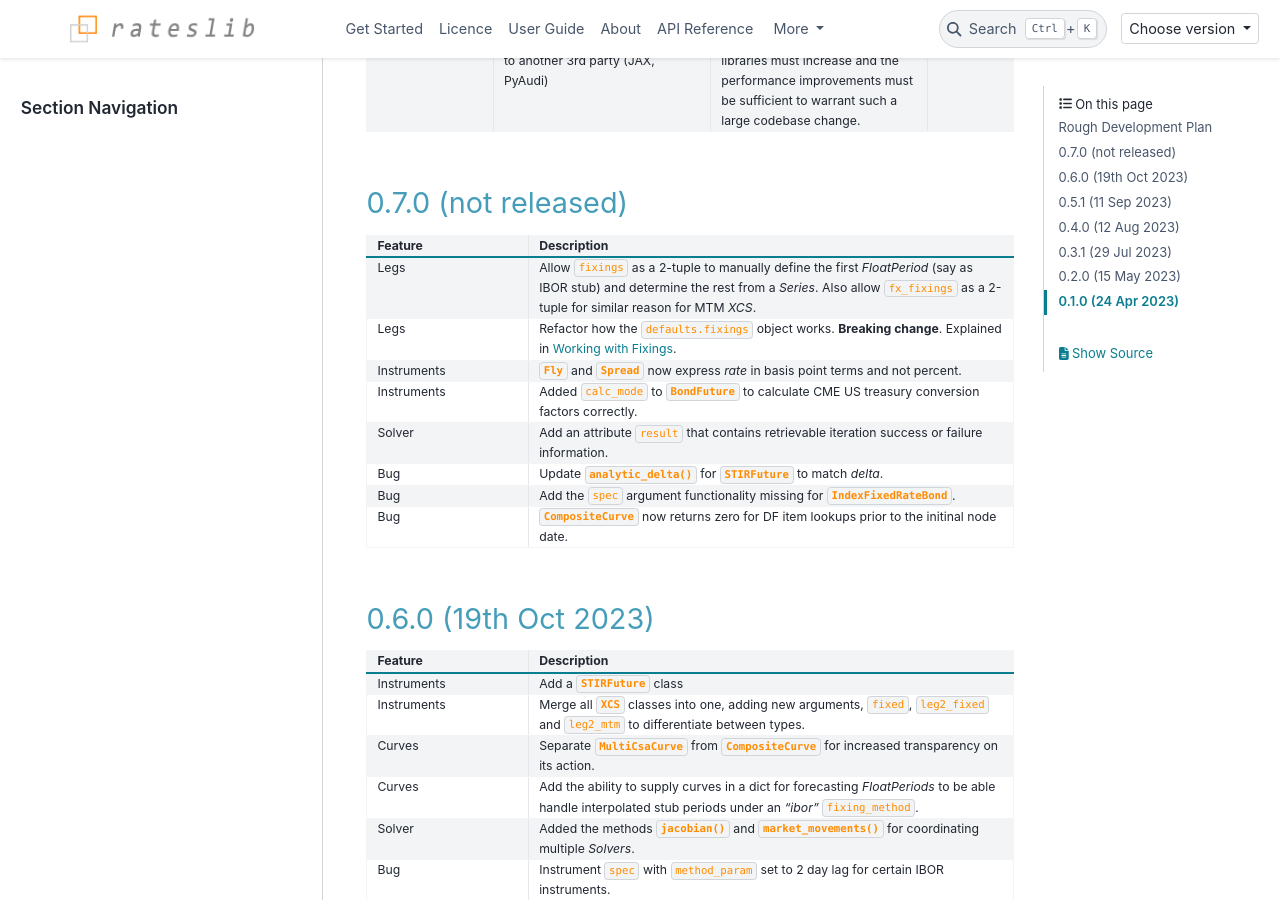
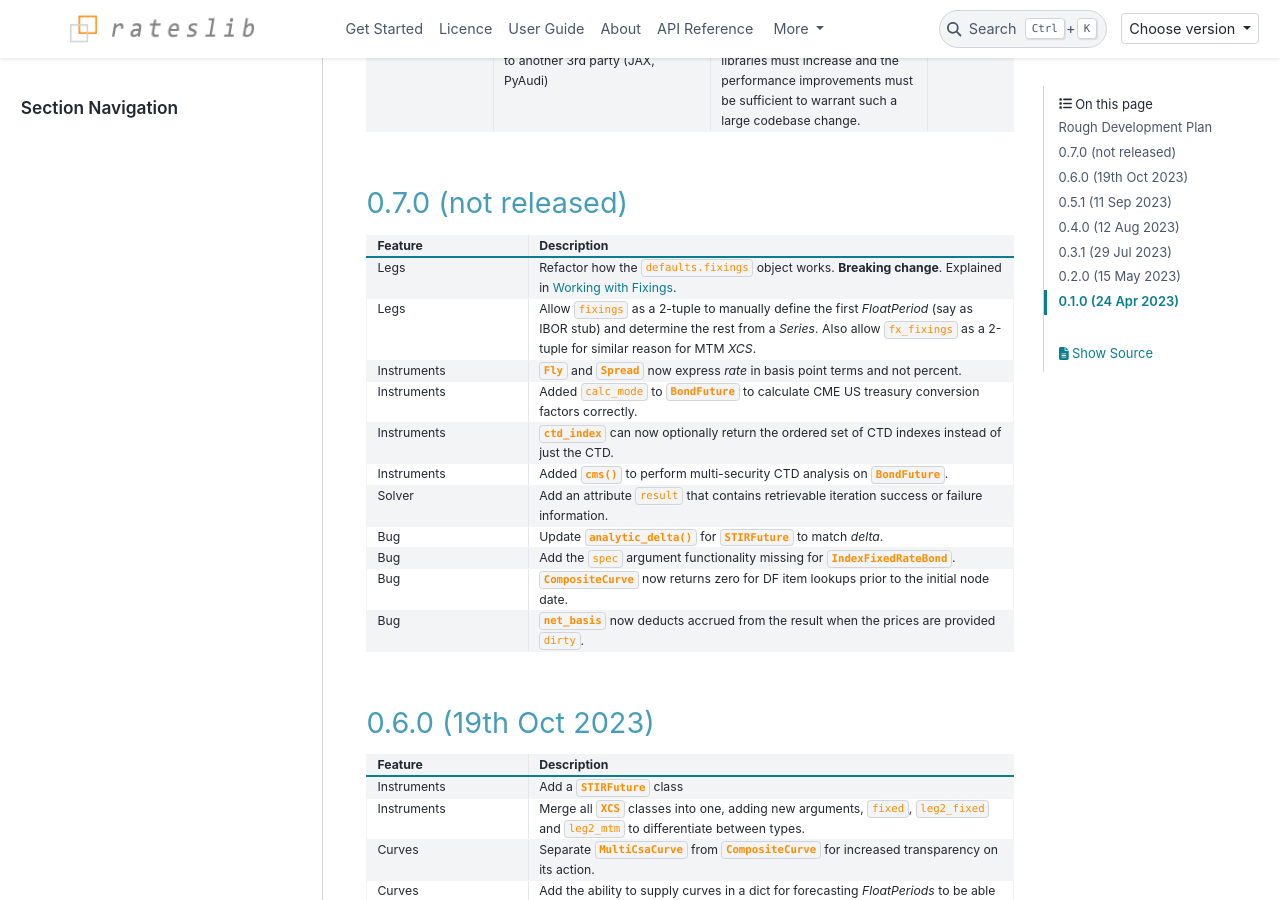
Before and after one commit to attack68/rateslib, a Sphinx documentation site: the page built from docs/source/i_whatsnew.rst, in a window 1280 px wide and 900 px high, scrolled down 674 px. Built offline with Sphinx 7.4.7 and the PyData theme 0.15.4, drawn with Linux system fonts in a browser that asks for light colours; comment, search, counter and statistics services are not loaded.

Commit message:
DOC: minor

```diff
--- a/docs/source/i_whatsnew.rst
+++ b/docs/source/i_whatsnew.rst
@@ -62,18 +62,24 @@ email contact through **rateslib@gmail.com**.
    * - Feature
      - Description
    * - Legs
+     - Refactor how the ``defaults.fixings`` object works. **Breaking change**. Explained in
+       :ref:`Working with Fixings <cook-fixings-doc>`.
+   * - Legs
      - Allow ``fixings`` as a 2-tuple to manually define the first *FloatPeriod* (say as IBOR stub)
        and determine the rest from a *Series*. Also allow ``fx_fixings`` as a 2-tuple for similar
        reason for MTM *XCS*.
-   * - Legs
-     - Refactor how the ``defaults.fixings`` object works. **Breaking change**. Explained in
-       :ref:`Working with Fixings <cook-fixings-doc>`.
    * - Instruments
      - :class:`~rateslib.instruments.Fly` and :class:`~rateslib.instruments.Spread` now express
        *rate* in basis point terms and not percent.
    * - Instruments
      - Added ``calc_mode`` to :class:`~rateslib.instruments.BondFuture` to calculate CME US treasury
        conversion factors correctly.
+   * - Instruments
+     - :class:`~rateslib.instruments.BondFuture.ctd_index` can now optionally return the ordered set of CTD indexes
+       instead of just the CTD.
+   * - Instruments
+     - Added :meth:`~rateslib.instruments.BondFuture.cms` to perform multi-security CTD analysis on
+       :class:`~rateslib.instruments.BondFuture`.
    * - Solver
      - Add an attribute ``result`` that contains retrievable iteration success or failure
        information.
@@ -84,7 +90,10 @@ email contact through **rateslib@gmail.com**.
      - Add the ``spec`` argument functionality missing for
        :class:`~rateslib.instruments.IndexFixedRateBond`.
    * - Bug
-     - :class:`~rateslib.curves.CompositeCurve` now returns zero for DF item lookups prior to the initinal node date.
+     - :class:`~rateslib.curves.CompositeCurve` now returns zero for DF item lookups prior to the initial node date.
+   * - Bug
+     - :class:`~rateslib.instruments.BondFuture.net_basis` now deducts accrued from the result when the prices are
+       provided ``dirty``.
 
 0.6.0 (19th Oct 2023)
 **********************
```
